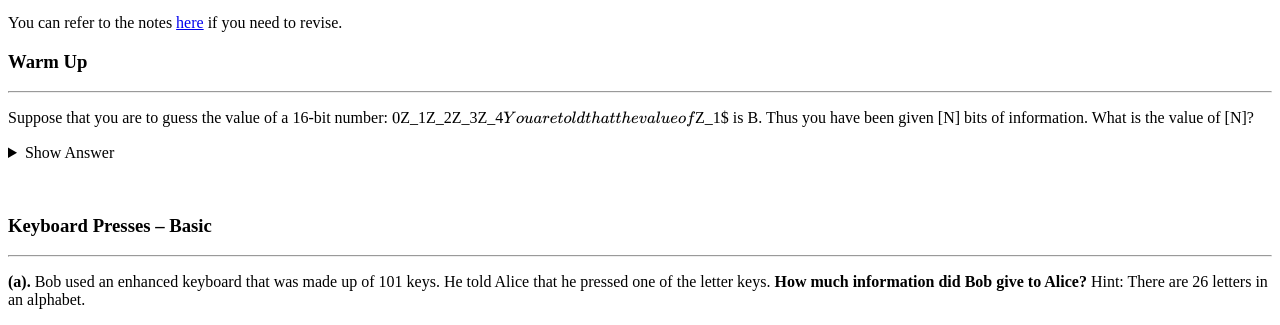
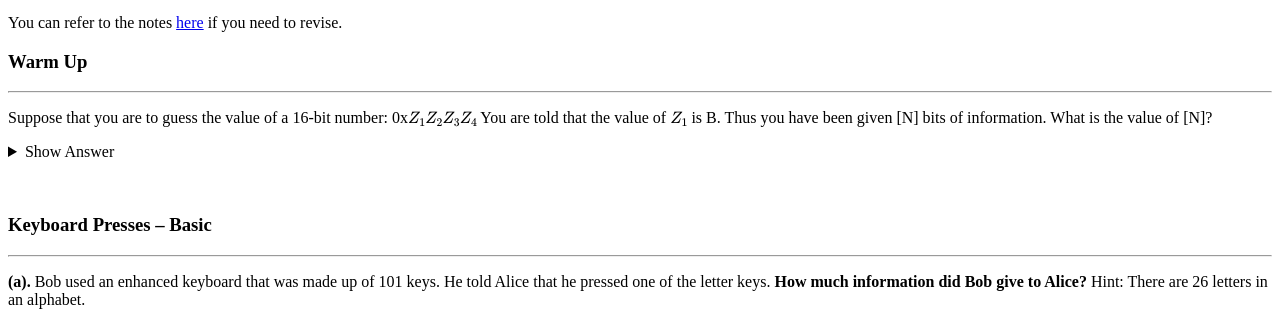
Before and after one commit to natalieagus/natalieagus.github.io, a Jekyll site: the page built from 50002/problem_set_1.md, in a window 1280 px wide. Shown: the part 333-658 px from the top of the page. Built offline with Jekyll 4.4.1, drawn with Linux system fonts in a browser that asks for light colours; formulas are drawn with MathJax 3; a script that is not in the unit is left out; the repository's description, which GitHub fills in, is left out; some of the changed lines change nothing that is shown.

Commit message:
50002/problem_set_1.md updated from https://stackedit.io/

```diff
--- a/50002/problem_set_1.md
+++ b/50002/problem_set_1.md
@@ -19,7 +19,7 @@ You can refer to the notes <a href="https://natalieagus.github.io/50002/basics_o
 ### Warm Up
 -------------
 
-Suppose that you are to guess the value of a 16-bit number: $0$Z_1Z_2Z_3Z_4$ You are told that the value of $Z_1$ is B. Thus you have been given [N] bits of information. What is the value of [N]?
+Suppose that you are to guess the value of a 16-bit number: 0x$Z_1Z_2Z_3Z_4$ You are told that the value of $Z_1$ is B. Thus you have been given [N] bits of information. What is the value of [N]?
 
 {::options parse_block_html="true" /}
 <details>
@@ -68,8 +68,8 @@ Suppose that you are to guess the value of a 16-bit number: $0$Z_1Z_2Z_3Z_4$ You
 
 
 <!--stackedit_data:
-eyJoaXN0b3J5IjpbMjkyMzU3MjgsMjEyMzY0MTA3Niw2NTA3Mz
-MyNzEsLTE3Nzc3NDE1MDQsMTE5OTg3NTQ2NCwtNzUxNTg3MDc2
-LC0yMDc1MDEyMTMyLDYwNTU4NDAsMTIyMDA1MjEzNyw5Nzc1ND
-Q5NTZdfQ==
+eyJoaXN0b3J5IjpbMzAyNDE2ODUyLDIxMjM2NDEwNzYsNjUwNz
+MzMjcxLC0xNzc3NzQxNTA0LDExOTk4NzU0NjQsLTc1MTU4NzA3
+NiwtMjA3NTAxMjEzMiw2MDU1ODQwLDEyMjAwNTIxMzcsOTc3NT
+Q0OTU2XX0=
 -->
```
